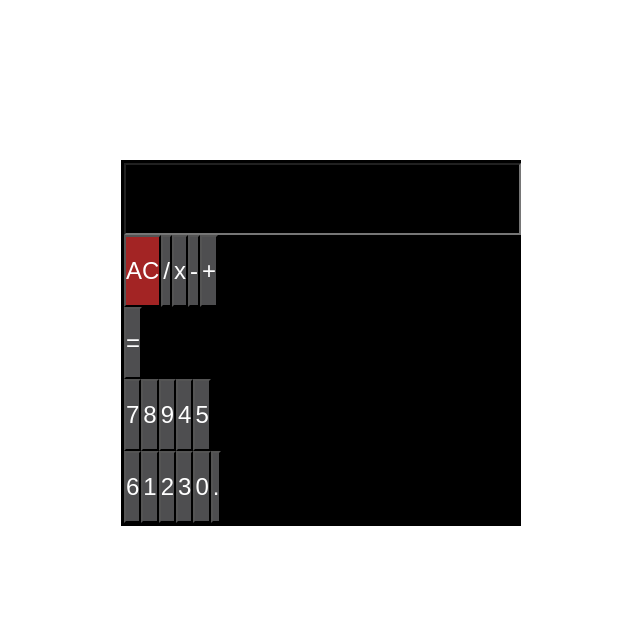
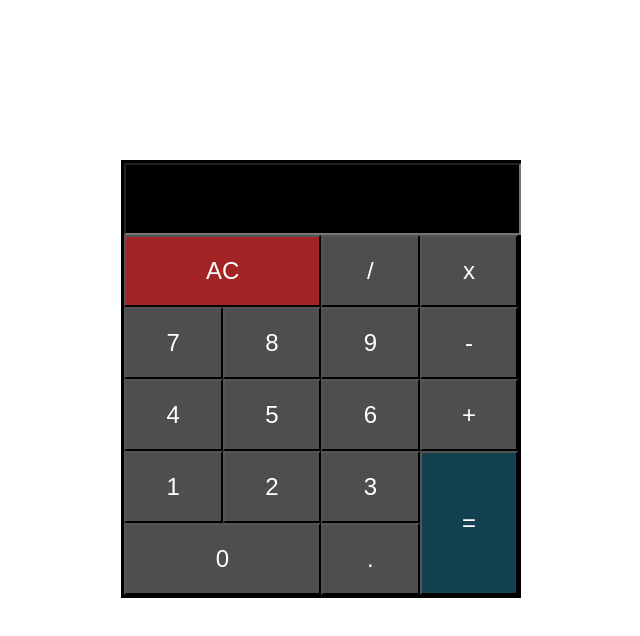
Before and after one commit to sngoyo/Javascript-calculator-repo, a React (Create React App) app in the folder calculator-app/: page / in a window 1280 px wide. Shown: the top 636 px of the page, without its empty margins (319-959 px from the left). Built offline with nearby package versions, Linux system fonts and the light colour scheme.

Commit message:
changes in putting all buttons in one div container

```diff
--- a/calculator-app/src/Components/buttons.js
+++ b/calculator-app/src/Components/buttons.js
@@ -10,39 +10,25 @@ function Button () {
         <div >
         <calculator />
         <div className="buttons-container">
-        <div className="opsAndClearButton">
-
-        <div className="Operators-container">
-        <button id="clear">AC</button>
-
+           <button id="clear" className="span-two">AC</button>
            <button id="divide" className="ops-button">/</button>
            <button id="multiply" className="ops-button">x</button>
-           <button id="subtract" className="ops-button">-</button>
-           <button id="add" className="ops-button">+</button>
-
-           <button id="equals">=</button>
-          <div className="numbersButtons">
            <button id="seven">7</button>
            <button id="eight">8</button>
            <button id="nine">9</button>
+           <button id="subtract" className="ops-button">-</button>
            <button id="four">4</button>
            <button id="five">5</button>
            <button id="six">6</button>
+           <button id="add" className="ops-button">+</button>
            <button id="one">1</button>
            <button id="two">2</button>
            <button id="three">3</button>
-             <button id="zero">0</button>
-             <button id="decimal">.</button>
+           <button id="equals" className="span-two-vertically">=</button>
+           <button id="zero" className="span-two">0</button>
+           <button id="decimal" >.</button>
         </div>
         </div>
-        </div>
-
-
-
-        </div>
-
-        </div>
-
     );
 }
 
```
Lines whose indentation alone changed are shown as unchanged.
